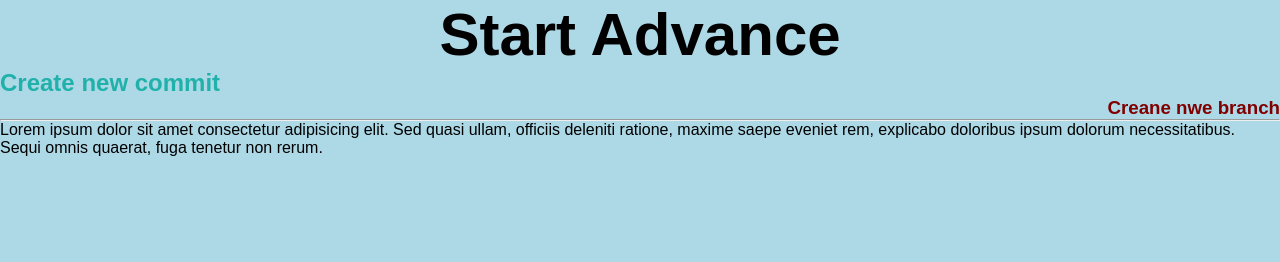
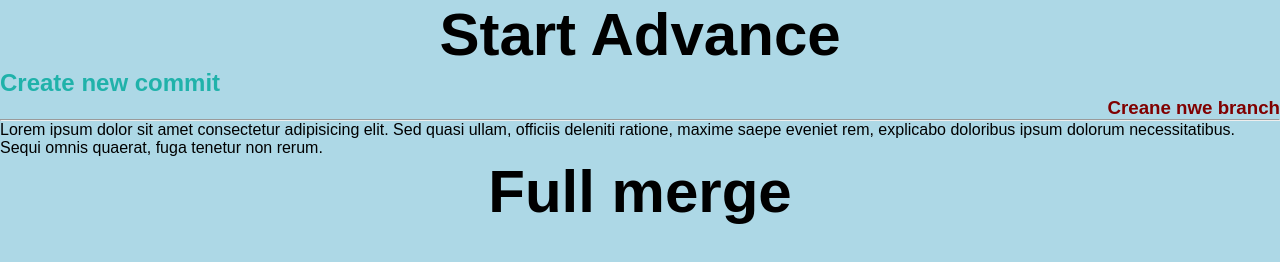
Before and after one commit to natys6ka/advance, a plain HTML site: page index.html in a window 1280 px wide. Drawn offline with Linux system fonts and the light colour scheme.

Commit message:
merge branch

```diff
--- a/index.html
+++ b/index.html
@@ -12,6 +12,9 @@
     <h3>Creane nwe branch</h3>
     <hr>
     <p>Lorem ipsum dolor sit amet consectetur adipisicing elit. Sed quasi ullam, officiis deleniti ratione, maxime saepe eveniet rem, explicabo doloribus ipsum dolorum necessitatibus. Sequi omnis quaerat, fuga tenetur non rerum.</p>
+    <h1>Full merge</h1>
+
+
 
 </body>
 </html>
```
